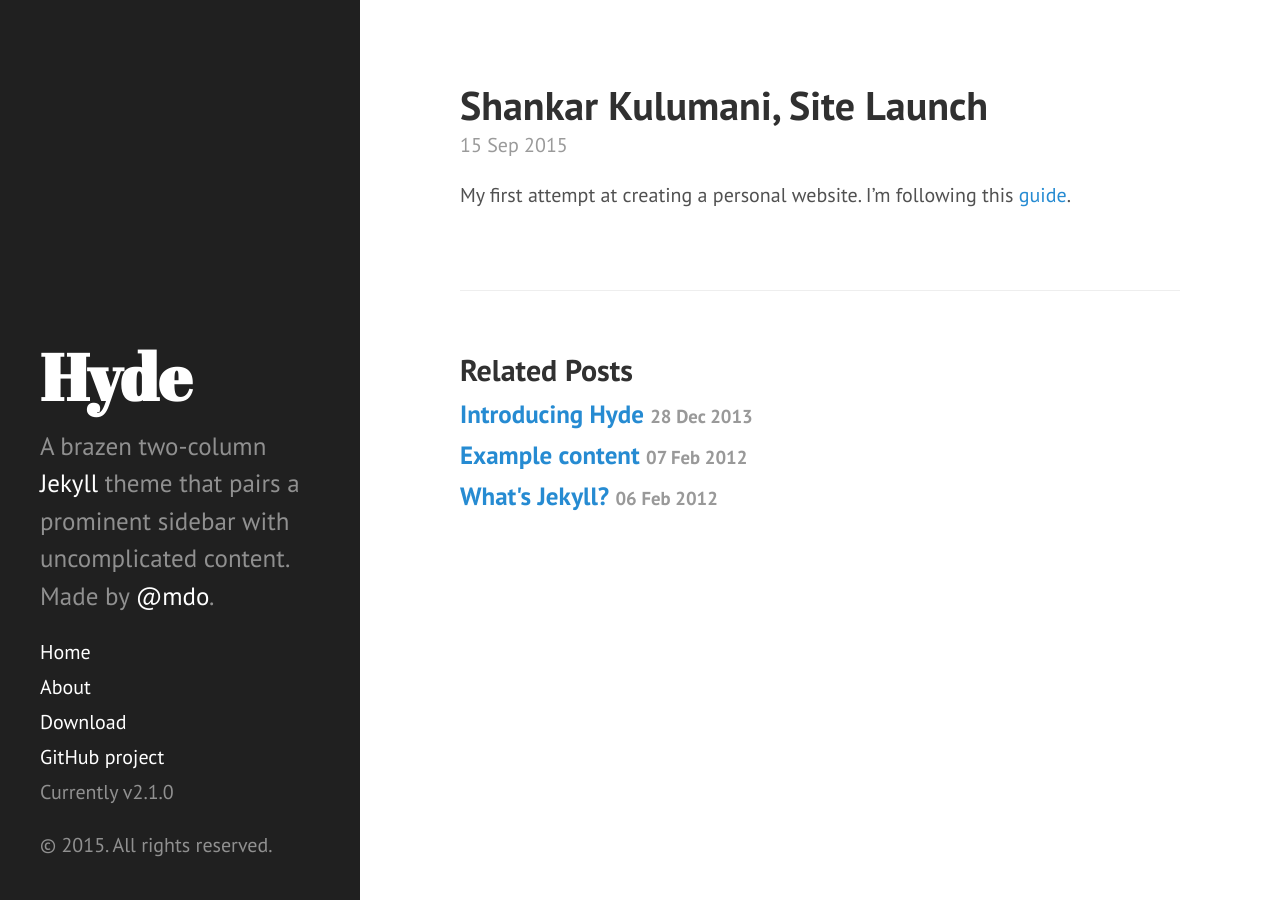
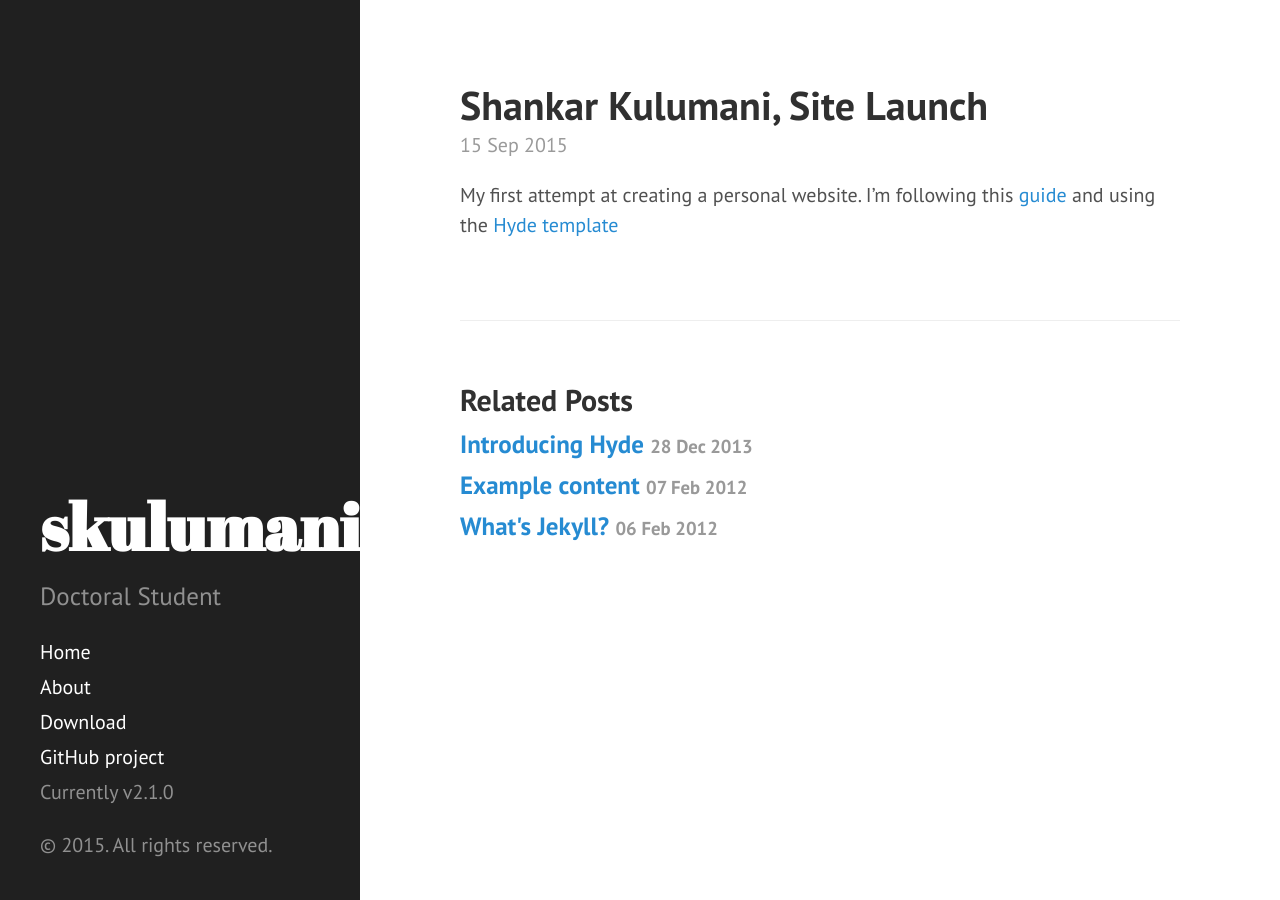
Before and after one commit to skulumani/skulumani.github.io, a Jekyll site: the page built from _posts/2015-09-15-shankar-kulumani-site-launch.md, in a window 1280 px wide. Built offline with Jekyll 4.4.1, drawn with Linux system fonts in a browser that asks for light colours; Markdown is read by kramdown in place of the engine named in the settings.

Commit message:
updating first post

```diff
--- a/CNAME
+++ /dev/null
@@ -1 +0,0 @@
-hyde.getpoole.com
--- a/_config.yml
+++ b/_config.yml
@@ -1,5 +1,6 @@
 # Dependencies
-markdown:         redcarpet
+# markdown:         redcarpet
+markdown: 	      kramdown
 highlighter:      pygments
 
 # Permalinks
@@ -7,15 +8,15 @@ permalink:        pretty
 relative_permalinks: true
 
 # Setup
-title:            Hyde
-tagline:          'A Jekyll theme'
-description:      'A brazen two-column <a href="http://jekyllrb.com" target="_blank">Jekyll</a> theme that pairs a prominent sidebar with uncomplicated content. Made by <a href="https://twitter.com/mdo" target="_blank">@mdo</a>.'
-url:              http://hyde.getpoole.com
+title:            skulumani
+tagline:          'Doctoral Student'
+description:      'Doctoral Student'
+url:              http://skulumani.github.io
 baseurl:          /
 
 author:
-  name:           'Mark Otto'
-  url:            https://twitter.com/mdo
+  name:           'Shankar Kulumani'
+  url:            https://skulumani.github.io
 
 paginate:         5
 
--- a/_posts/2015-09-15-shankar-kulumani-site-launch.md
+++ b/_posts/2015-09-15-shankar-kulumani-site-launch.md
@@ -5,4 +5,4 @@ date: 2015-09-15
 ---
 
 My first attempt at creating a personal website.
-I'm following this [guide](http://jmcglone.com/guides/github-pages/).
+I'm following this [guide](http://jmcglone.com/guides/github-pages/) and using the [Hyde template](http://hyde.getpoole.com/)
```
